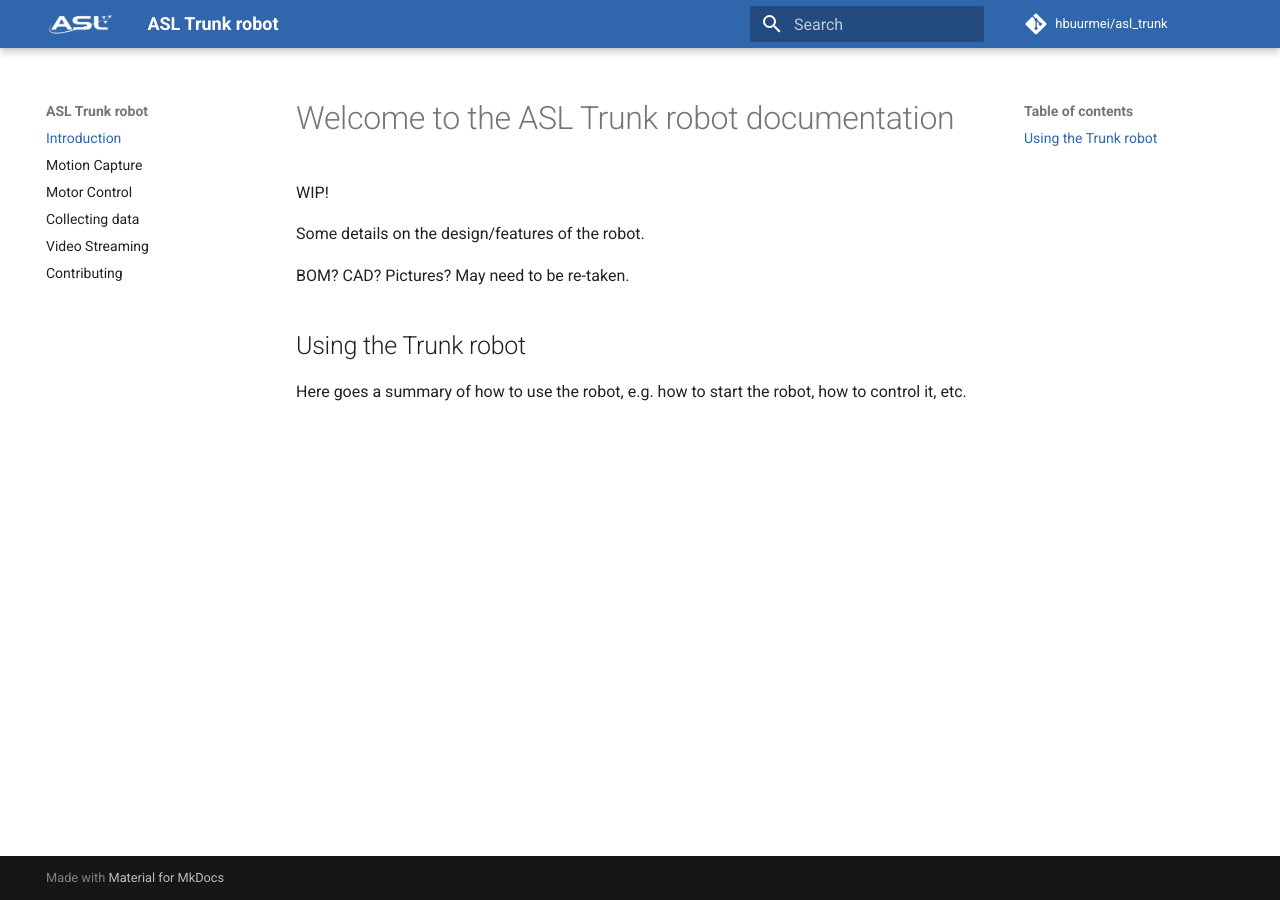
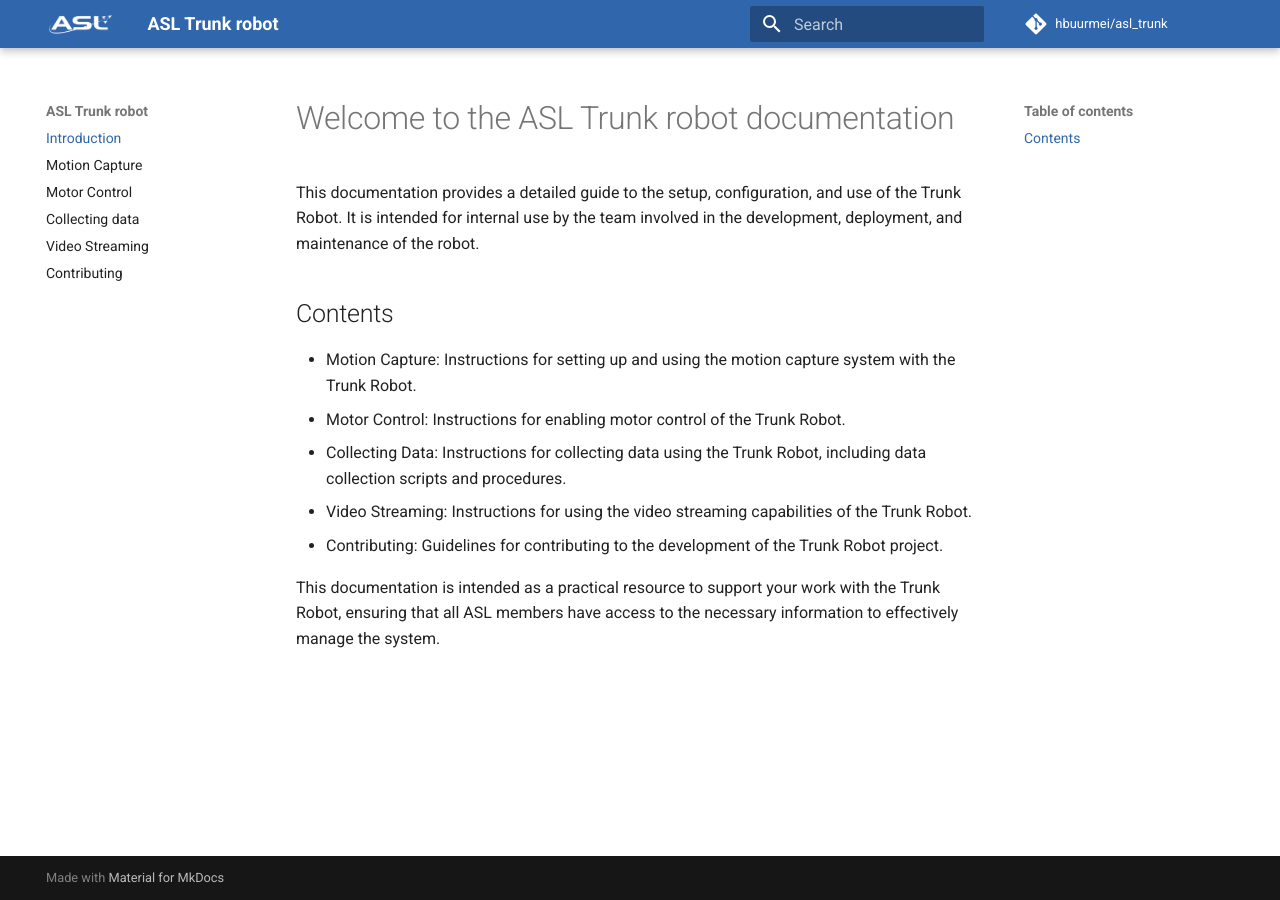
Before and after one commit to hbuurmei/asl_trunk, an MkDocs documentation site: the page built from docs/index.md, in a window 1280 px wide. Built offline with MkDocs 1.6.1 and Material for MkDocs 9.7.7, drawn with Linux system fonts in a browser that asks for light colours; comment, search, counter and statistics services are not loaded.

Commit message:
add intro

```diff
--- a/docs/index.md
+++ b/docs/index.md
@@ -1,10 +1,13 @@
 # Welcome to the ASL Trunk robot documentation
+This documentation provides a detailed guide to the setup, configuration, and use of the Trunk Robot. It is intended for internal use by the team involved in the development, deployment, and maintenance of the robot.
 
-WIP!
+## Contents
+- Motion Capture: Instructions for setting up and using the motion capture system with the Trunk Robot.
+- Motor Control: Instructions for enabling motor control of the Trunk Robot.
+- Collecting Data: Instructions for collecting data using the Trunk Robot, including data collection scripts and procedures.
+- Video Streaming: Instructions for using the video streaming capabilities of the Trunk Robot.
+- Contributing: Guidelines for contributing to the development of the Trunk Robot project.
 
-Some details on the design/features of the robot.
+This documentation is intended as a practical resource to support your work with the Trunk Robot, ensuring that all ASL members have access to the necessary information to effectively manage the system.
 
-BOM? CAD? Pictures? May need to be re-taken.
-
-## Using the Trunk robot
-Here goes a summary of how to use the robot, e.g. how to start the robot, how to control it, etc.
+<!-- WIP! Some details on the design/features of the robot. BOM? CAD? Pictures? May need to be re-taken. -->
```
Also changed, not shown: docs/collecting_data.md (+1 -1 lines), docs/mocap.md (+4 -0 lines).
